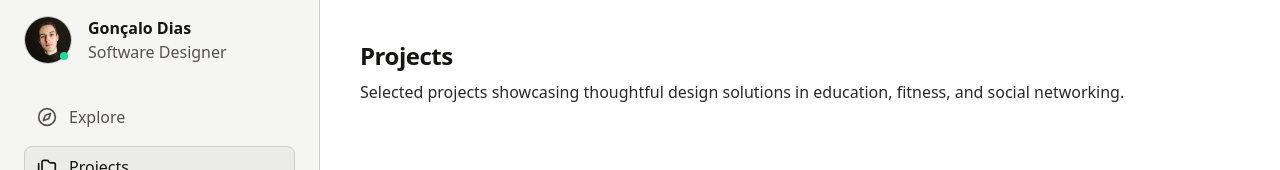
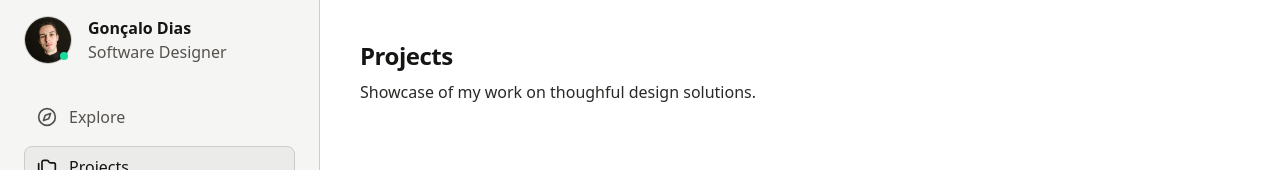
Before and after one commit to zalodias/zalodias, a Next.js app: page /projects in a window 1280 px wide. Shown: the top 170 px of the page. Built offline with nearby package versions, Linux system fonts and the light colour scheme.

Commit message:
📝 Improve page copy

```diff
--- a/app/projects/page.tsx
+++ b/app/projects/page.tsx
@@ -9,7 +9,7 @@ export default function Projects() {
       <section className="flex flex-col gap-20">
         <Intro
           title="Projects"
-          description="Selected projects showcasing thoughtful design solutions in education, fitness, and social networking."
+          description="Showcase of my work on thoughful design solutions."
         />
         <section className="grid grid-cols-[repeat(auto-fill,minmax(400px,1fr))] gap-20">
           {projects.map((project) => (
```
